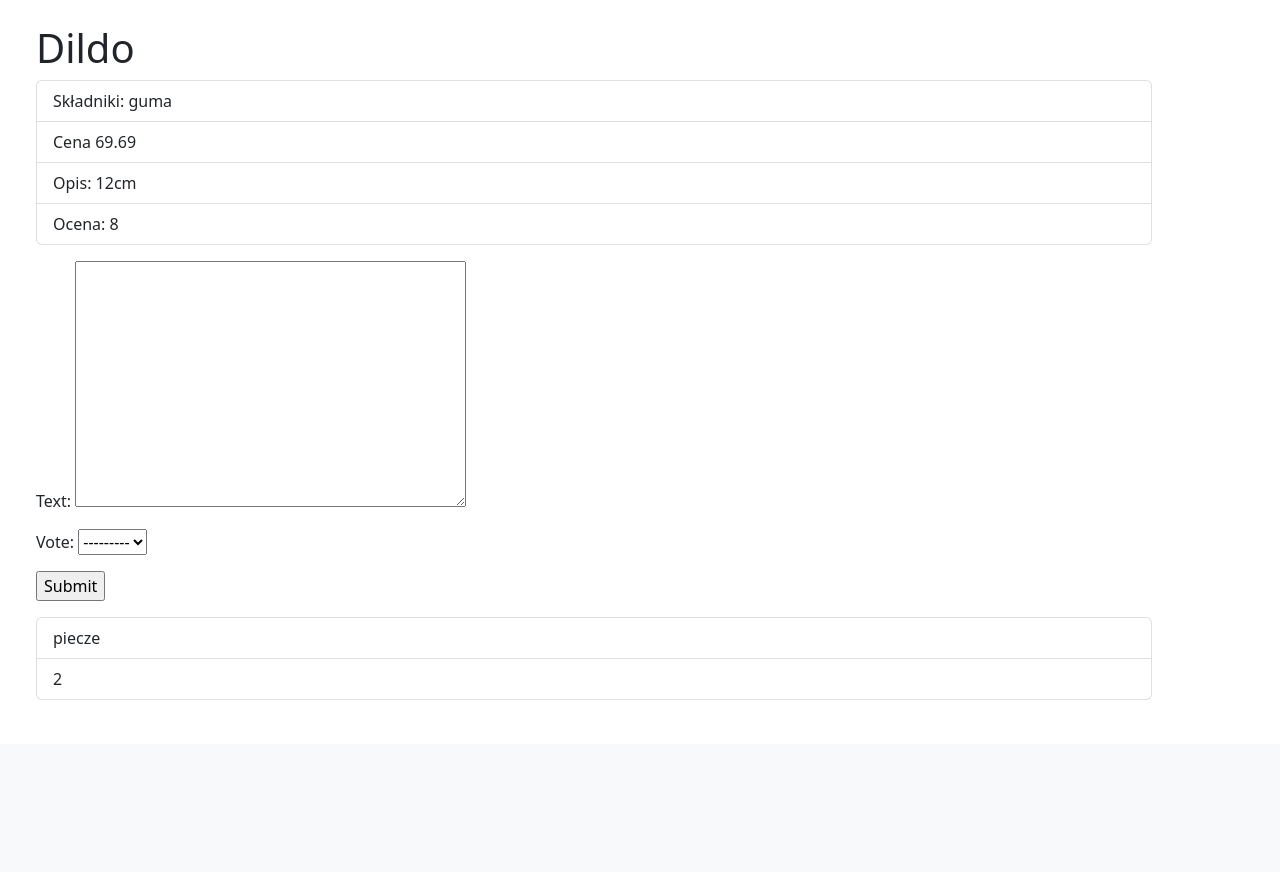
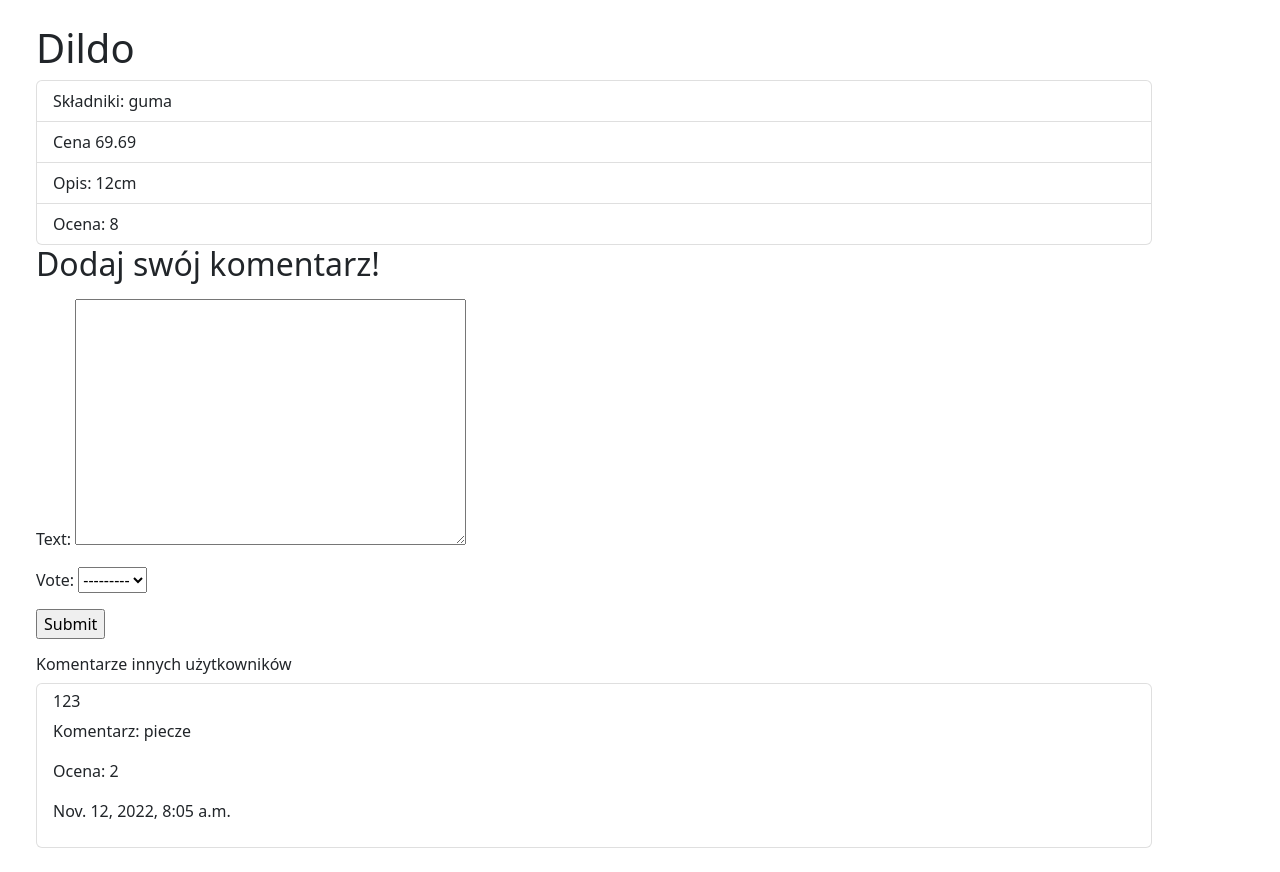
Before and after one commit to PatrykOlczykk/ShopApp, a Django app: page /product/4/ in a window 1280 px wide. Shown: the part 56-928 px from the top of the page. Before the commit the page ends 756 px from the top, so only its background shows below. Run offline with Django 4.2, Linux system fonts and the light colour scheme; a user stored in the database is signed in; data comes from the database, SQL or seed files in the repository; both versions use the stored data as it was after the commit; some libraries are stand-ins or nearby versions.

Commit message:
second change

```diff
--- a/burgery/models.py
+++ b/burgery/models.py
@@ -1,6 +1,7 @@
 from django.db import models
 from django.contrib.auth.models import User
 from django.urls import reverse
+
 
 class Product(models.Model):
     name = models.CharField(max_length=64, unique=True)
@@ -19,11 +20,11 @@ class Product(models.Model):
 
 class Comment(models.Model):
     choices = [
-        (1, '1'),
-        (2, '2'),
-        (3, '3'),
-        (4, '4'),
-        (5, '5')
+        ('1', '1'),
+        ('2', '2'),
+        ('3', '3'),
+        ('4', '4'),
+        ("5", '5')
     ]
 
     author = models.ForeignKey(User, on_delete=models.CASCADE)
--- a/burgery/views.py
+++ b/burgery/views.py
@@ -6,16 +6,19 @@ from django.contrib.auth import authenticate, login, logout
 from django.contrib.auth.models import User
 from django.contrib.auth.forms import UserCreationForm
 
+
 class ShowAllProducts(View):
     def get(self, request):
         product = Product.objects.all()
         return render(request, 'ShowAllBurgers.html', {'product': product})
+
 
 class AddProduct(View):
 
     def get(self,request):
         form = AddNewProductForm()
         return render(request, 'form.html', {'form': form})
+
     def post(self, request):
         form = AddNewProductForm(request.POST)
         if form.is_valid():
@@ -23,10 +26,13 @@ class AddProduct(View):
             return redirect('/')
         return render(request, 'form.html', {'form': form})
 
+
 class RegisterUserView(View):
+
     def get(self, request):
         form = RegisterNewUserForm()
         return render(request, 'form.html', {'form': form})
+
     def post(self,request):
         form = RegisterNewUserForm(request.POST)
         if form.is_valid():
@@ -36,7 +42,9 @@ class RegisterUserView(View):
             return redirect('index')
         return render(request, 'form.html', {'form': form})
 
+
 class LoginView(View):
+
     def get(self, request):
         form = LoginForm()
         return render (request, 'form.html',{'form': form})
@@ -54,10 +62,13 @@ class LoginView(View):
             message = 'niepoprawne haslo lub/i login'
             return render(request, 'form.html', {'form': form, 'message': message})
 
+
 class LogoutView(View):
+
     def get(self, request):
         logout(request)
         return redirect('index')
+
 
 class AddCommentView(View):
 
@@ -65,16 +76,19 @@ class AddCommentView(View):
         form = AddCommentForm(request.POST)
         product = Product.objects.get(pk=product_pk)
         if form.is_valid():
-            comment = form.save(commit=False)
-            comment.product = product
-            comment.author = request.user
-            comment.save()
-            return redirect('detail_product', product_pk)
+            if request.user.is_authenticated:
+                comment = form.save(commit=False)
+                comment.product = product
+                comment.author = request.user
+                comment.save()
+                return redirect('detail_product', product_pk)
+            else:
+                return redirect('login')
+
 
 class ShowDetailView(View):
 
     def get(self, request, pk):
         product = Product.objects.get(pk=pk)
-        comments = product.comment_set.filter(author=request.user)
         form = AddCommentForm()
         return render(request, 'detail_product.html', {'product': product, 'form': form})
--- a/templates/detail_product.html
+++ b/templates/detail_product.html
@@ -9,6 +9,7 @@
         <li class="list-group-item">Ocena: {{ product.votes }}</li>
     </ul>
     </div>
+    <H2>Dodaj swój komentarz!</H2>
         <p>
     <form method="post" action="{% url 'add_comment' product.id %}">
         {% csrf_token %}
@@ -16,10 +17,16 @@
         <input type="submit">
     </form>
     </p>
+    <H6 >Komentarze innych użytkowników</H6>
     <ul class="list-group">
         {% for comment in product.comment_set.all %}
-            <li class="list-group-item">{{ comment.text }}</li>
-            <li class="list-group-item">{{ comment.vote }}</li>
+            <li class="list-group-item">
+            <h6>{{ comment.author }}</h6>
+            <p>Komentarz: {{ comment.text }}</p>
+            <p>Ocena: {{ comment.vote }}</p>
+            <p>{{ comment.created }}</p>
+            </li>
+
         {% endfor %}
     </ul>
 
```
Also changed, not shown: burgery/forms.py (+9 -0 lines), db.sqlite3.
